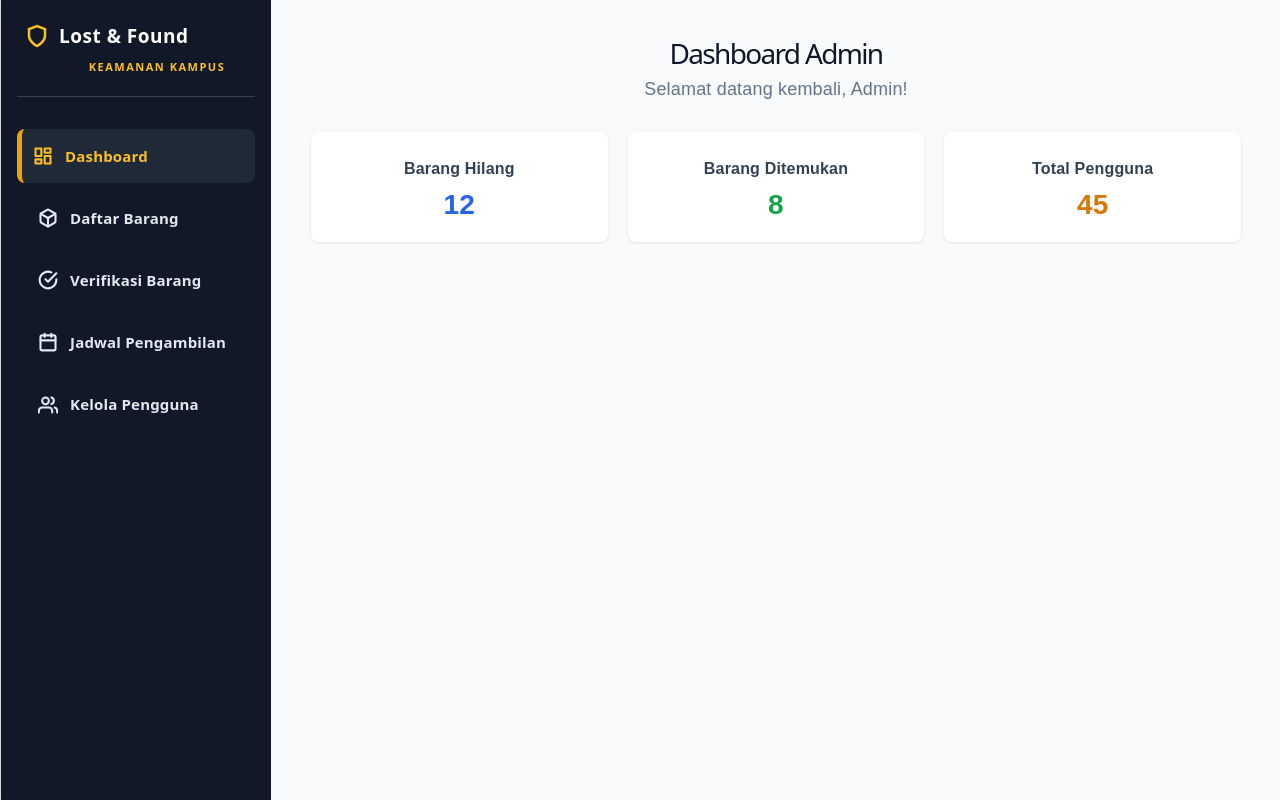
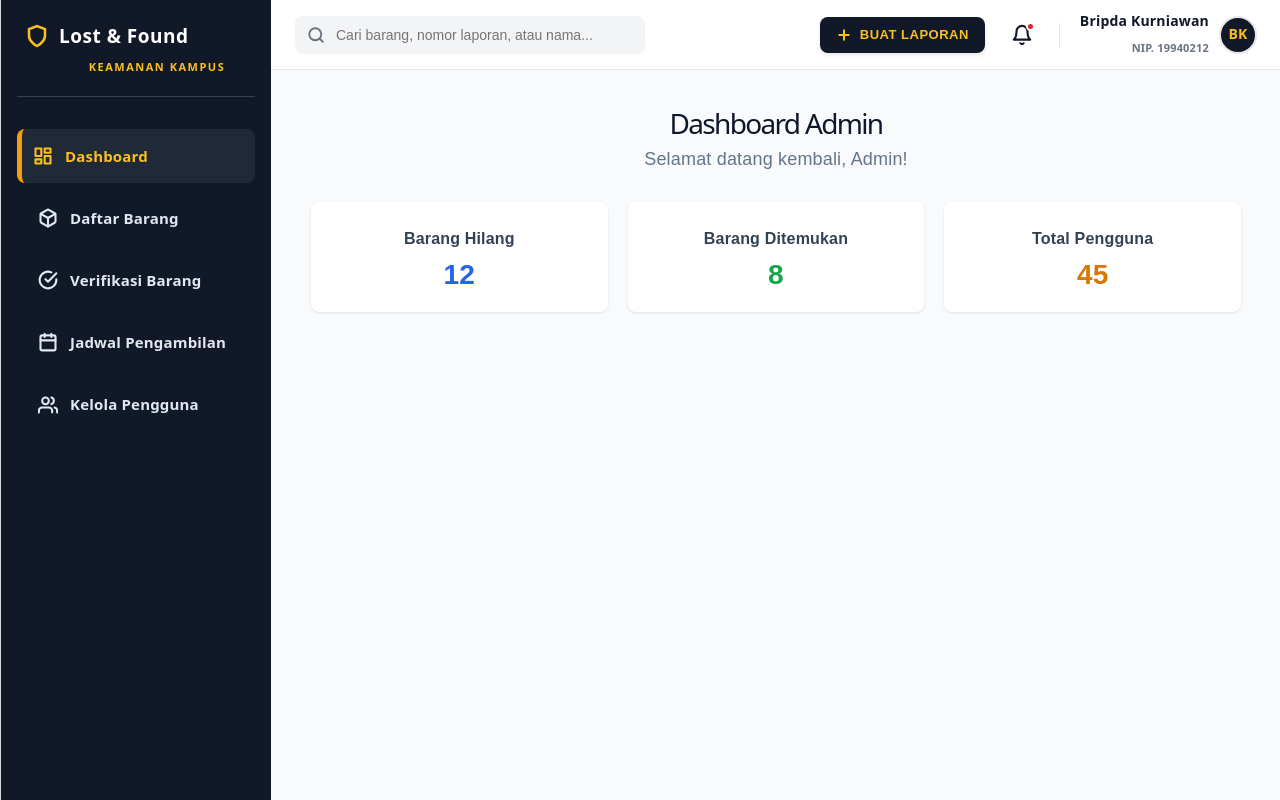
Before and after one commit to holyblesty/PBL03, a React (Vite) app in the folder lost-found-app/: page / in a window 1280 px wide. Built offline with nearby package versions, Linux system fonts and the light colour scheme.

Commit message:
menambahkan navbar di admin dashboard

```diff
--- a/lost-found-app/src/AdminDashboard.jsx
+++ b/lost-found-app/src/AdminDashboard.jsx
@@ -1,5 +1,6 @@
 import React from 'react';
 import Sidebar from './components/Sidebar';
+import Navbar from './components/Navbar';
 import './App.css';
 
 function AdminDashboard() {
@@ -7,6 +8,12 @@ function AdminDashboard() {
         <div className="admin-container">
             {/* Sidebar di sebelah kiri */}
             <Sidebar />
+
+            {/* Area Kanan: Dibagi jadi Navbar di atas & Main Content di bawah */}
+            <div style={{ flex: 1, display: 'flex', flexDirection: 'column', height: '100vh', overflowY: 'auto' }}>
+
+                {/* Panggil Navbar */}
+                <Navbar />
 
                 {/* Main Content Area di sebelah kanan */}
                 <main className="admin-main">
@@ -32,6 +39,7 @@ function AdminDashboard() {
                     </div>
                 </main>
             </div>
+        </div>
     );
 }
 
```
Lines whose indentation alone changed are shown as unchanged.
